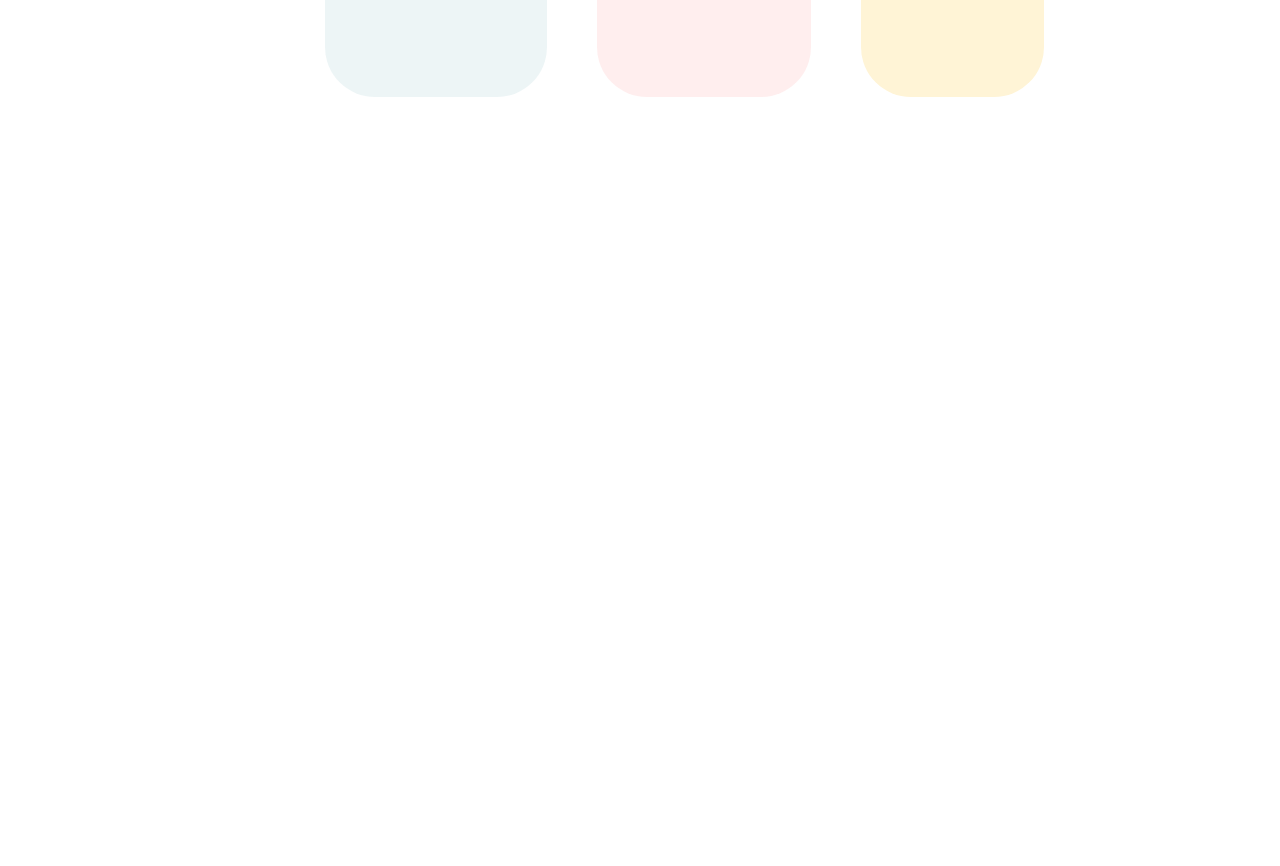
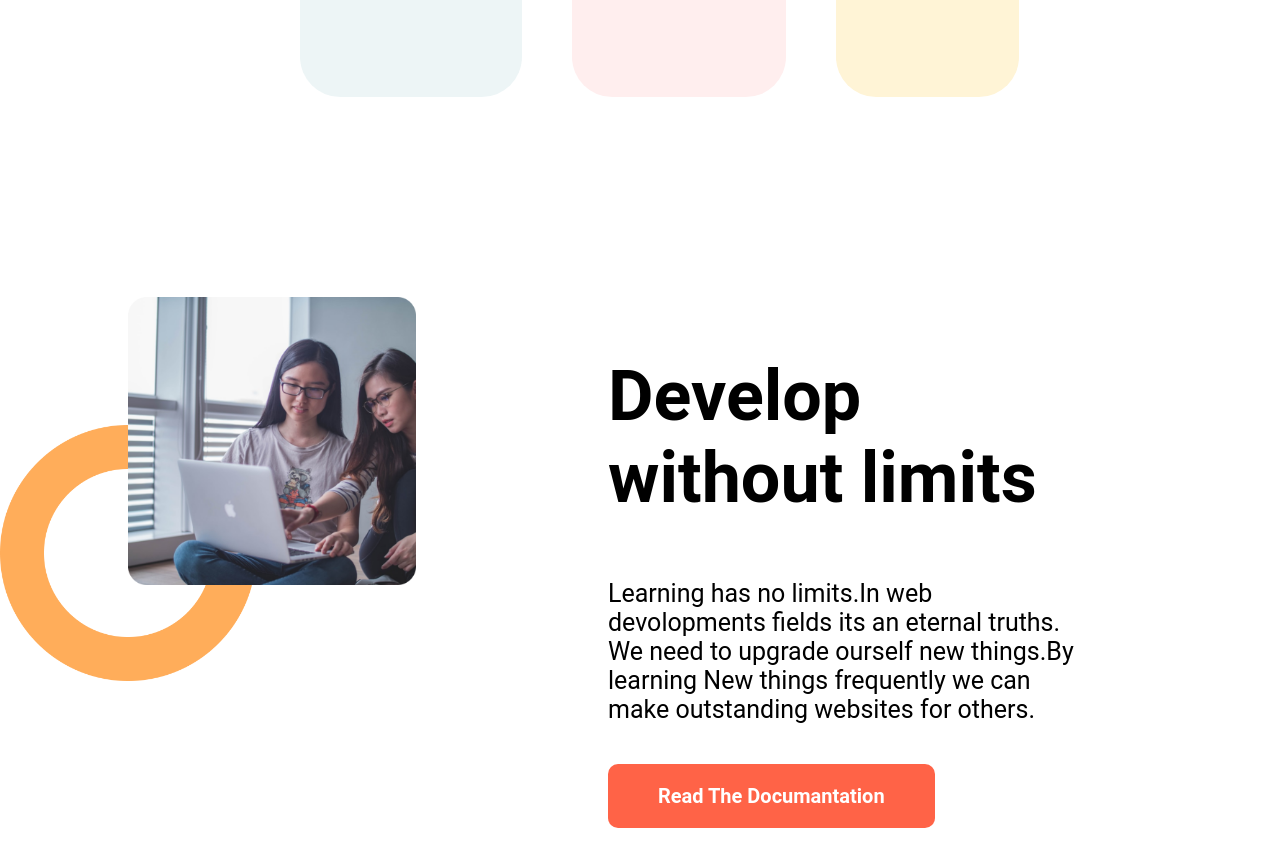
Before and after one commit to badhon55/Mission-2022, a plain HTML site: page index.html in a window 1280 px wide. Shown: the part 1972-2838 px from the top of the page. Before the commit the page ends 2269 px from the top, so only its background shows below. Drawn offline with Linux system fonts and the light colour scheme.

Commit message:
Develop area added

```diff
--- a/index.html
+++ b/index.html
@@ -60,6 +60,21 @@
             </div>
         </div>
     </section>
+    <section class="develop flexible-container">
+        <div class="develop-area">
+            <img src="images/pictures/coding.png" alt="">
+        </div>
+        <div class="develop-area">
+            <h2>
+                Develop <br> without limits
+            </h2>
+            <p>
+                Learning has no limits.In web devolopments fields its an eternal truths. We need to upgrade ourself new
+                things.By learning New things frequently we can make outstanding websites for others.
+            </p>
+            <a class="link-button" href="">Read The Documantation</a>
+        </div>
+    </section>
 </body>
 
 </html>
--- a/style.css
+++ b/style.css
@@ -47,9 +47,8 @@ h2{
 }
 .container{
     width: 30%;
-    margin-left: 25px;
-    margin-right: 25px;
-    border-radius: 50px;
+    margin-right: 50px;
+    border-radius: 40px;
     padding: 40px;
 }
 h3{
@@ -67,3 +66,21 @@ h3{
 #goals{
     background-color: #FFF4D6;
 }
+.develop{
+    background-image: url(images/shapes/shape-1.png);
+    background-repeat: no-repeat;
+    background-position: left;
+    background-size: 20%;
+    padding-left: 10%;
+    padding-right: 15%;
+}
+.develop-area{
+    width: 50%;
+
+}
+.develop-area img {
+    width: 60%;
+}
+.develop-area h2 {
+    text-align: left;
+}
```
Also changed, not shown: images/pictures/coding.png (added), images/shapes/shape-1.png (added), images/shapes/shape-3.png (added), images/shapes/shape-5.png (added), images/shapes/shape-6.png (added), images/shapes/shape-8.png (added), 5 other files.
